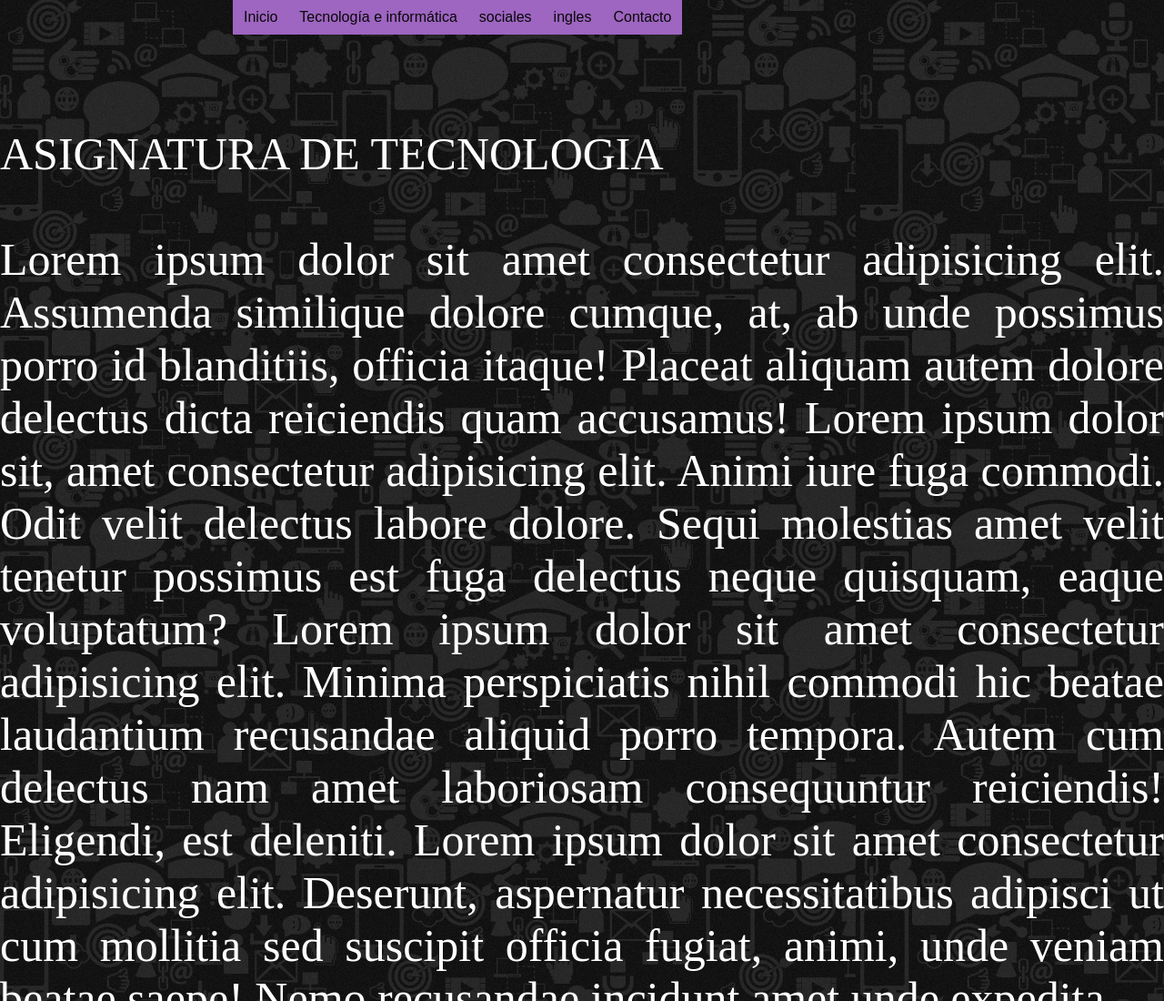
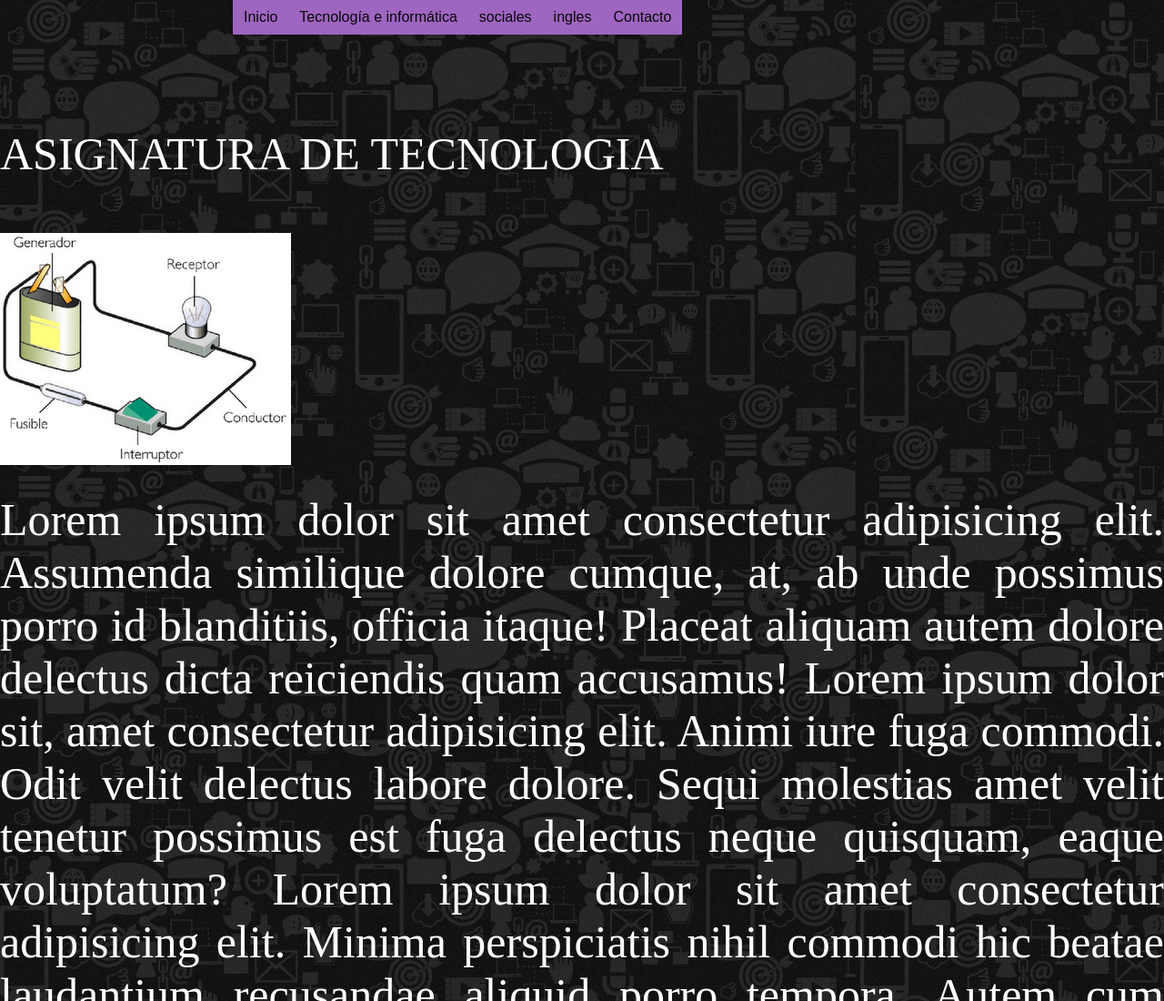
Before and after one commit to sofiap2/pagina-8-4, a plain HTML site: page tecno2.html in a window 1280 px wide. Shown: the top 1100 px of the page at 91% size. Drawn offline with Linux system fonts and the light colour scheme.

Commit message:
actualizacion 2

```diff
--- a/estilos.css
+++ b/estilos.css
@@ -16,3 +16,12 @@ body{
 
 
 }
+.imagen2{
+
+height: 286px;
+width: 500px;
+background-image: url("circuito.png");
+background-repeat: no-repeat;
+
+
+}
--- a/tecno2.html
+++ b/tecno2.html
@@ -57,6 +57,15 @@
 
 <div class="texto">
     ASIGNATURA DE TECNOLOGIA <br><br>
+
+<div class="imagen2">
+
+
+
+</div>
+
+
+
 Lorem ipsum dolor sit amet consectetur adipisicing elit. Assumenda similique dolore cumque, at, ab unde possimus porro id blanditiis, officia itaque! Placeat aliquam autem dolore delectus dicta reiciendis quam accusamus!
 Lorem ipsum dolor sit, amet consectetur adipisicing elit. Animi iure fuga commodi. Odit velit delectus labore dolore. Sequi molestias amet velit tenetur possimus est fuga delectus neque quisquam, eaque voluptatum?
 Lorem ipsum dolor sit amet consectetur adipisicing elit. Minima perspiciatis nihil commodi hic beatae laudantium recusandae aliquid porro tempora. Autem cum delectus nam amet laboriosam consequuntur reiciendis! Eligendi, est deleniti.
```
Also changed, not shown: circuito.png (added).
